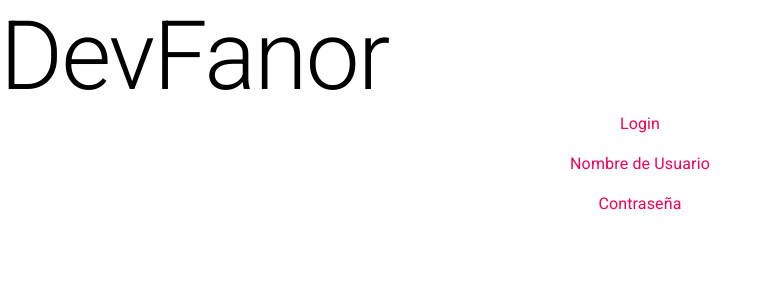
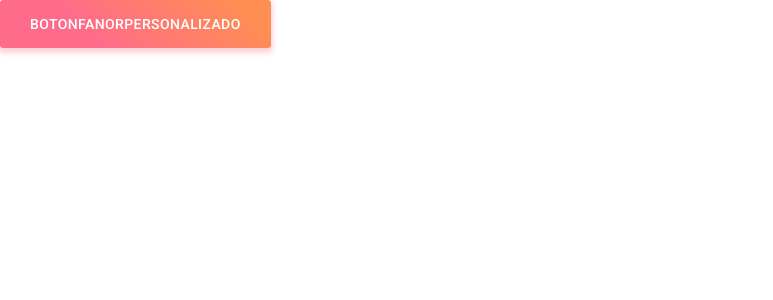
Before and after one commit to Fanor1990/react-admin-dashboard-javascript, a React (Create React App) app: page / in a window 1280 px wide. Shown: the top 300 px of the page, without its empty margins (0-773 px from the left). Built offline with nearby package versions, Linux system fonts and the light colour scheme.

Commit message:
makestyleshook

```diff
--- a/package.json
+++ b/package.json
@@ -5,6 +5,7 @@
   "dependencies": {
     "@material-ui/core": "^4.12.3",
     "@material-ui/icons": "^4.11.2",
+    "@material-ui/styles": "^4.11.4",
     "@testing-library/jest-dom": "^5.16.1",
     "@testing-library/react": "^12.1.2",
     "@testing-library/user-event": "^13.5.0",
--- a/src/App.js
+++ b/src/App.js
@@ -1,27 +1,28 @@
 import React from "react";
-import Typography from '@material-ui/core/Typography'
+import Button from "@material-ui/core/Button"
+import Typography from '@material-ui/core/Typography';
+import {makeStyles} from "@material-ui/core/styles"
 
+const useStyles = makeStyles({
+  bottonfanor: {
+    background: 'linear-gradient(45deg, #FE6B8B 30%, #FF8E53 90%)',
+    border: 0,
+    borderRadius: 3,
+    boxShadow: '0 3px 5px 2px rgba(255, 105, 135, .3)',
+    color: 'white',
+    height: 48,
+    padding: '0 30px',
+  },
+});
+function App() {
 
-//props de botones color, variant
-//lavesitas truquito para importar todo el conenido de material ui de la carpetita
-function App() {
+  const clasess = useStyles()
+
   return (
     <div>
-      <Typography variant="h1" color="initial">
-      DevFanor
-      </Typography>
-
-      <Typography variant="body1" color="secondary" align="center" paragraph gutterBottom>
-      Login
-      </Typography>
-
-      <Typography variant="body1" color="secondary" align="center" paragraph gutterBottom>
-      Nombre de Usuario
-      </Typography>
-
-      <Typography variant="body1" color="secondary" align="center" gutterBottom>
-      Contraseña
-      </Typography>
+      <Button className={clasess.bottonfanor}>
+      botonfanorpersonalizado
+      </Button>
 
 
     </div>
```
Also changed, not shown: 1 other file (tests, documents, lock files or other folders).
